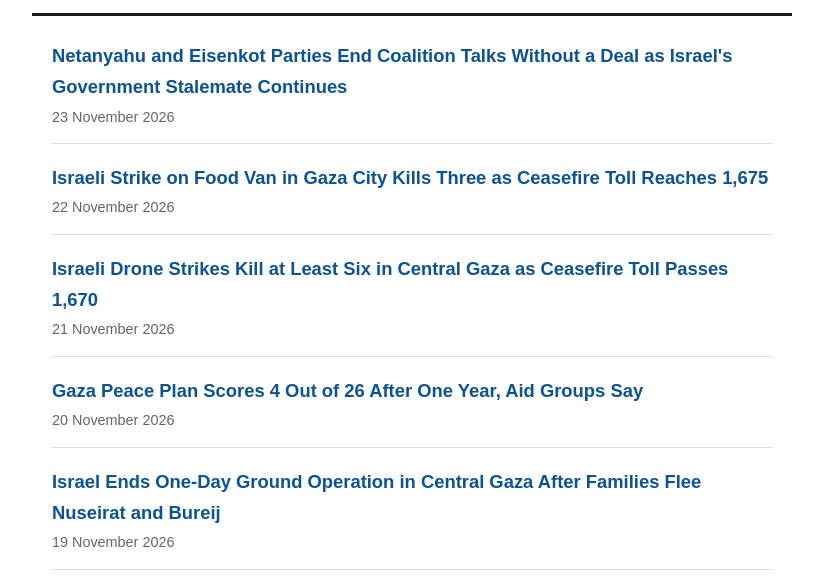
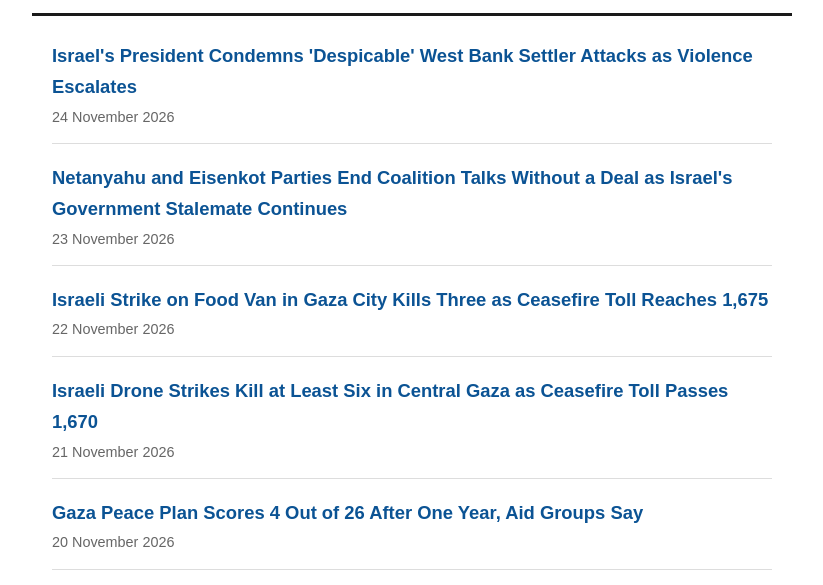
Before and after one commit to sultanmahmudsagor95/world-news-pulse, a plain HTML site: page index.html in a window 1280 px wide. Shown: the part 141-726 px from the top of the page, without its empty margins (228-1051 px from the left). Drawn offline with Linux system fonts and the light colour scheme.

Commit message:
Add 24 Nov post: West Bank settler violence

```diff
--- a/index.html
+++ b/index.html
@@ -9,6 +9,7 @@
 <body>
 <header><h1>World News Pulse</h1><p class="tagline">World News Pulse brings you the latest verified news from America, Israel and Palestine — clear, factual and unbiased.</p></header>
 <main><ul class="post-list">
+<li><a href="posts/israels-president-condemns-despicable.html">Israel&#x27;s President Condemns &#x27;Despicable&#x27; West Bank Settler Attacks as Violence Escalates</a><span class="date">24 November 2026</span></li>
 <li><a href="posts/netanyahu-and-eisenkot-parties-end.html">Netanyahu and Eisenkot Parties End Coalition Talks Without a Deal as Israel&#x27;s Government Stalemate Continues</a><span class="date">23 November 2026</span></li>
 <li><a href="posts/israeli-strike-on-food-van-in-gaza-city.html">Israeli Strike on Food Van in Gaza City Kills Three as Ceasefire Toll Reaches 1,675</a><span class="date">22 November 2026</span></li>
 <li><a href="posts/israeli-drone-strikes-kill-at-least-six.html">Israeli Drone Strikes Kill at Least Six in Central Gaza as Ceasefire Toll Passes 1,670</a><span class="date">21 November 2026</span></li>
```
